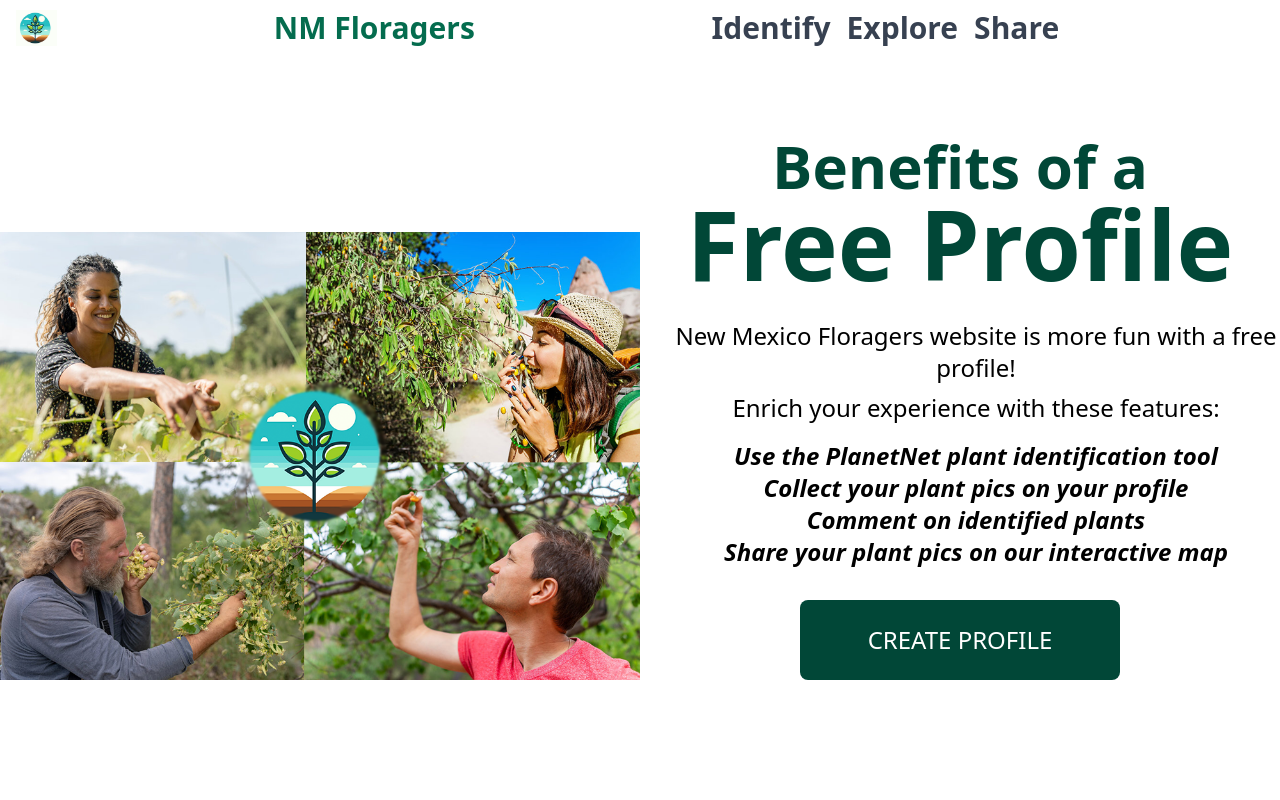
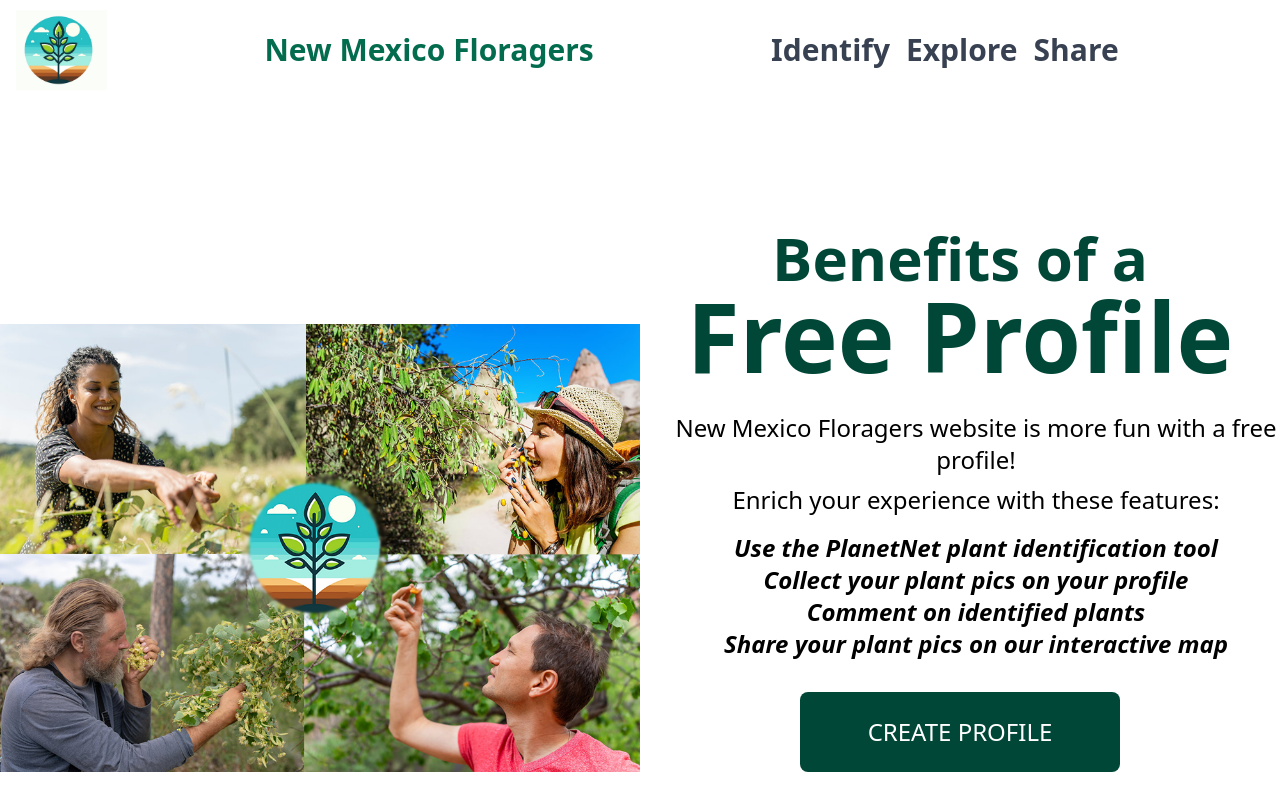
Before and after one commit to DestryU/florager-captstone, a Next.js app in the folder frontend/: page /sign-up in a window 1280 px wide. Built offline with nearby package versions, Linux system fonts and the light colour scheme.

Commit message:
updated navbar logo size and signup page button hover.

```diff
--- a/frontend/src/app/components/Navigation.tsx
+++ b/frontend/src/app/components/Navigation.tsx
@@ -8,26 +8,26 @@ export function Navigation ()
         return (
                 <>
                    <Navbar fluid rounded>
-                      <img src="/nmf-logo.png" className="mr-3 h-6 sm:h-9" alt="NM Floragers logo" />
-                        <span className="self-center whitespace-nowrap bg-transparent text-3xl font-black text-green-700 dark:text-white">NM Floragers</span>
+                      <img src="/nmf-logo.png" className="mr-3 h-20 sm:h-20" alt="NM Floragers logo" />
+                        <span className="self-center whitespace-nowrap bg-transparent text-3xl font-black text-green-700 dark:text-white">New Mexico Floragers</span>
                          <div className="flex md:order-2">
                             <Navbar.Toggle />
                          </div>
                             <Navbar.Collapse>
                                 <Navbar.Link href="#" active></Navbar.Link>
-                                <div className={"flex flex-wrap gap-4 text-3xl text-green-700 hover:text-amber-900 font-black bg-transparent"}>
+                                <div className={"flex flex-wrap gap-4 text-3xl text-green-700 hover:text-green-400 font-black bg-transparent"}>
                                     <Navbar.Link href="#identify">Identify
                                     </Navbar.Link>
-                                         <Dropdown inline label={<Navbar.Link href="#explore">Explore</Navbar.Link>} arrowIcon={false}>
-                                             <Dropdown inline label={<Navbar.Link href="#explore-plants">Explore Plants</Navbar.Link>} arrowIcon={false}>
+                                         <Dropdown inline label={ <Navbar.Link href="#explore">Explore</Navbar.Link> } arrowIcon={false}>
+                                             <Dropdown inline label={ <Navbar.Link href="#explore-plants">Explore Plants</Navbar.Link> } arrowIcon={false}>
                                              </Dropdown>
-                                             <Dropdown inline label={<Navbar.Link href="#explore-map">Explore Map</Navbar.Link>} arrowIcon={false}>
+                                             <Dropdown inline label={ <Navbar.Link href="#explore-map">Explore Map</Navbar.Link> } arrowIcon={false}>
                                              </Dropdown>
                                          </Dropdown>
-                                         <Dropdown inline label= { <Navbar.Link href="#share">Share</Navbar.Link>} arrowIcon={false}>
-                                              <Dropdown inline label= { <Navbar.Link href="#sign-up">Sign-up</Navbar.Link>} arrowIcon={false}>
+                                         <Dropdown inline label= { <Navbar.Link href="#share">Share</Navbar.Link> } arrowIcon={false}>
+                                              <Dropdown inline label= { <Navbar.Link href="#sign-up">Sign-up</Navbar.Link> } arrowIcon={false}>
                                               </Dropdown>
-                                              <Dropdown inline label={ <Navbar.Link href="#sign-in">Sign-in</Navbar.Link>} arrowIcon={false}>
+                                              <Dropdown inline label={ <Navbar.Link href="#sign-in">Sign-in</Navbar.Link> } arrowIcon={false}>
                                               </Dropdown>
                                          </Dropdown>
                                 </div>
--- a/frontend/src/app/sign-up/page.tsx
+++ b/frontend/src/app/sign-up/page.tsx
@@ -9,10 +9,10 @@ export default function () {
                      alt={"four people foraging"}/>
                 <div className={"flex flex-col"}>
 
-                    <h3 className={"text-green-900 md:text-6xl text-3xl font-bold text-center mt-auto pt-20"}>Benefits
+                    <h3 className={"text-green-900 md:text-6xl text-3xl font-black text-center mt-auto pt-32"}>Benefits
                         of
                         a</h3>
-                    <h1 className={"text-green-900 med:text-left md:text-8xl text-5xl font-bold text-center md:mt-auto"}>Free
+                    <h1 className={"text-green-900 med:text-left md:text-8xl text-5xl font-black text-center md:mt-auto"}>Free
                         Profile</h1>
                     <p className={"sm:text-center text-2xl pt-7 pl-8 md:mt-auto"}>
                         New Mexico Floragers website is more fun with a free profile!</p>
@@ -25,7 +25,7 @@ export default function () {
                         <li><em>Share your plant pics on our interactive map</em></li>
                     </ul>
                     <button type="button" className=" self-center h-20 w-80 mt-2 md:mt-auto px-8 py-6 text-2xl font-medium text-white bg-green-900
-                    hover:bg-gray-300 focus:ring-4 focus:outline-none focus:ring-green-400 rounded-lg text-center
+                    hover:bg-teal-700 focus:ring-4 focus:outline-none focus:ring-green-400 rounded-lg text-center
                     dark:bg-green-600 dark:hover:bg-green-700 dark:focus:ring-green-800">CREATE PROFILE
                     </button>
                 </div>
```
